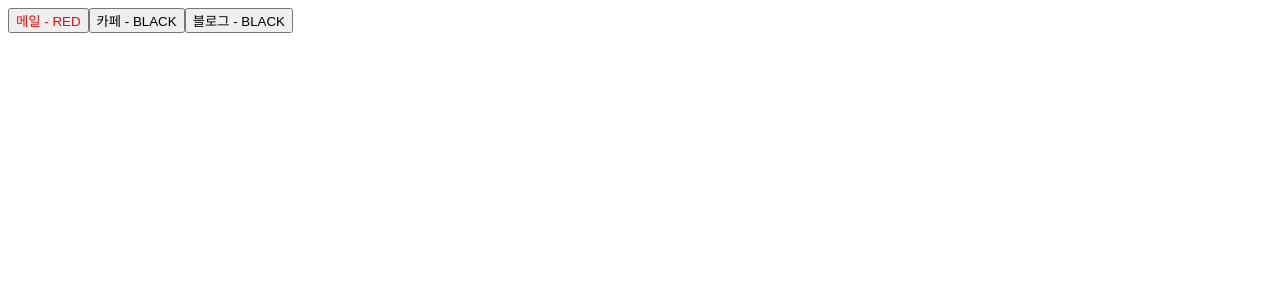
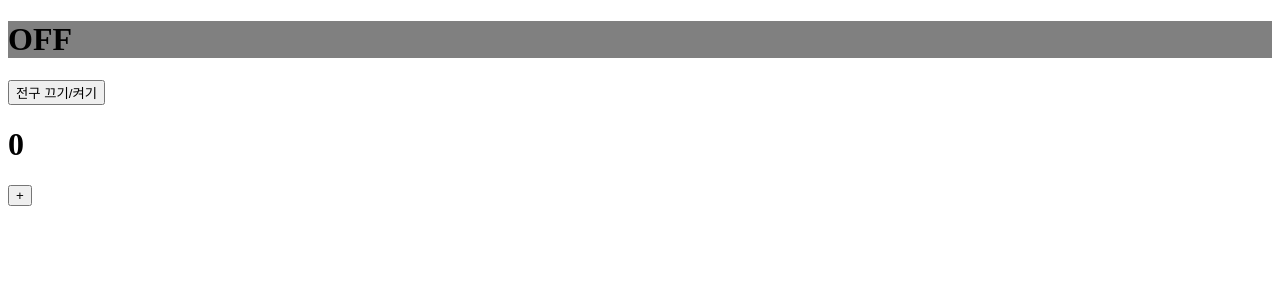
Before and after one commit to rudeodud/ReactStudy, a React (Vite) app in the folder vite-project/: page / in a window 1280 px wide. Shown: the top 300 px of the page. Built offline with nearby package versions, Linux system fonts and the light colour scheme.

Commit message:
useState and Props

```diff
--- a/vite-project/src/App.jsx
+++ b/vite-project/src/App.jsx
@@ -1,16 +1,39 @@
-import './App.css'
-import Header from './components/Header.jsx';
-import Main from './components/Main.jsx';
-import Footer from './components/Footer.jsx';
-import Button from './components/Button.jsx';
+import './App.css';
+import { useState } from 'react';
+
+function Bulb() {
+  const [light, setLight] = useState('OFF');
+
+  return (
+    <div>
+      <h1 style={{ backgroundColor: light === 'ON' ? 'orange' : 'gray' }}>
+        {light}
+      </h1>
+      <button onClick={() => setLight(light === 'ON' ? 'OFF' : 'ON')}>
+        전구 끄기/켜기
+      </button>
+    </div>
+  );
+}
+
+function Counter() {
+  const [count, setCount] = useState(0);
+
+  return (
+    <div>
+      <h1>{count}</h1>
+      <button onClick={() => setCount(count + 1)}>+</button>
+    </div>
+  );
+}
+
 function App() {
   return (
     <>
-      <Button text={"메일"} color={"red"}></Button>
-      <Button text={"카페"} ></Button>
-      <Button text={"블로그"} ></Button>
+      <Bulb />
+      <Counter />
     </>
-  )
+  );
 }
 
-export default App
+export default App;
--- a/vite-project/src/components/Button.jsx
+++ b/vite-project/src/components/Button.jsx
@@ -1,7 +1,17 @@
-const Button = ({ text, color = "black" }) => {
+const Button = ({ children, text, color = "black" }) => {
+
+    const onClickButton = (e) => {
+        console.log(e);
+        console.log(text);
+    };
+
     return (
-        <button style={{ color }}>
+        <button
+            onClick={onClickButton}
+            onMouseEnter={onClickButton}
+        style={{ color: color }}>
             {text} - {color.toUpperCase()}
+            {children}
         </button>
     );
 };
```
